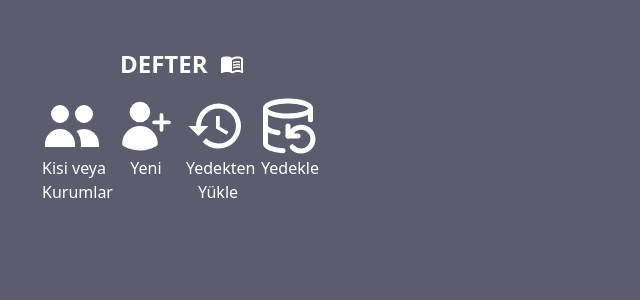
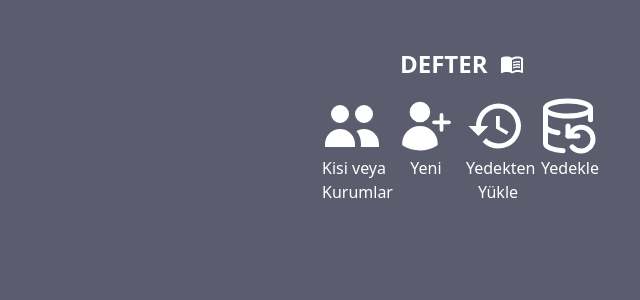
Before and after one commit to cemcakirlar/CodeReview_defter, a React (Vite) app: page / in a window 1280 px wide. Shown: the top 300 px of the page, without its empty margins (178-818 px from the left). Built offline with nearby package versions, Linux system fonts and the light colour scheme.

Commit message:
Fix margin on main element #19

```diff
--- a/src/Pages/layout.tsx
+++ b/src/Pages/layout.tsx
@@ -3,7 +3,7 @@ import { MdMenuBook } from "../icons";
 
 export default function Layout() {
   return (
-    <main className="flex h-full flex-col items-center justify-start p-4 text-white  md:p-10 w-full flex-1 md:w-[720px]">
+    <main className="flex h-full m-auto flex-col items-center justify-start p-4 text-white  md:p-10 w-full flex-1 md:w-[720px]">
       <div className="w-full flex">
         <Link
           to="/"
```
